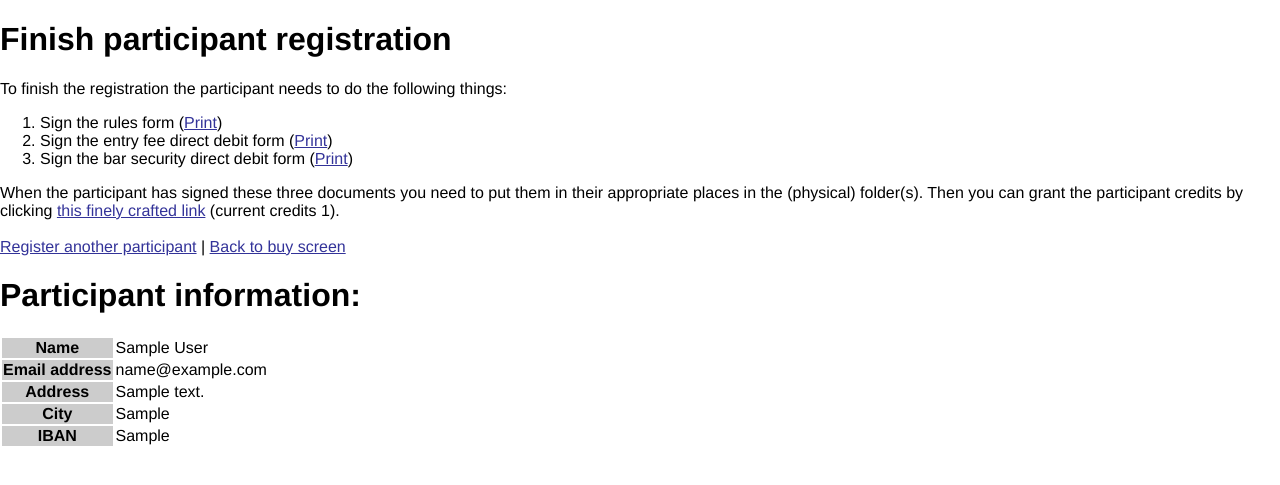
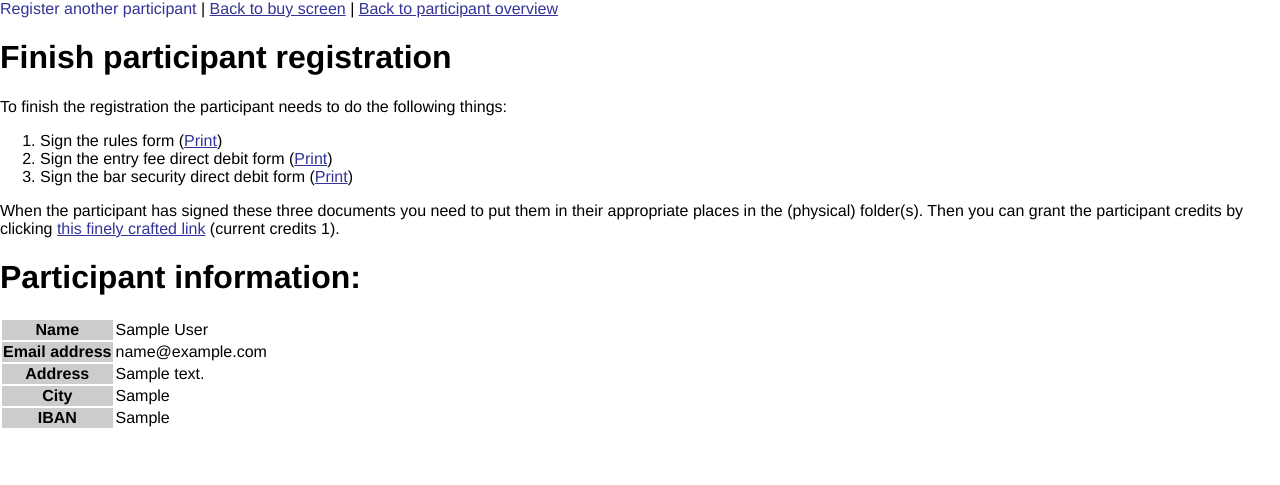
Before and after one commit to XeryusTC/lanciepos, a Django app: a page that uses pointofsale/templates/pointofsale/register_done.html in a window 1280 px wide. Shown: the top 485 px of the page. Run offline with Django 3.2, Linux system fonts and the light colour scheme; a user stored in the database is signed in; tables that the repository leaves empty hold one stand-in row (values such as "Sample post").

Commit message:
Add link to get back from single participant to overview

```diff
--- a/pointofsale/templates/pointofsale/register_done.html
+++ b/pointofsale/templates/pointofsale/register_done.html
@@ -7,6 +7,8 @@
 {% endblock css %}
 
 {% block content %}
+
+<a href="{% url 'pos:register' %}">Register another participant</a> | <a href="{% url 'pos:buy_drink' %}">Back to buy screen</a> | <a href="{%url 'pos:overview' %}">Back to participant overview</a>
 
 <h1>Finish participant registration</h1>
 
@@ -19,9 +21,6 @@ To finish the registration the participant needs to do the following things:
 
 When the participant has signed these three documents you need to put them in their appropriate places in the (physical) folder(s).
 Then you can grant the participant credits by clicking <a href="{% url 'pos:add_credits' participant %}">this finely crafted link</a> (current credits {{ account.credits }}).
-
-<br /><br />
-<a href="{% url 'pos:register' %}">Register another participant</a> | <a href="{% url 'pos:buy_drink' %}">Back to buy screen</a>
 
 <h1>Participant information:</h1>
 <table>
```
